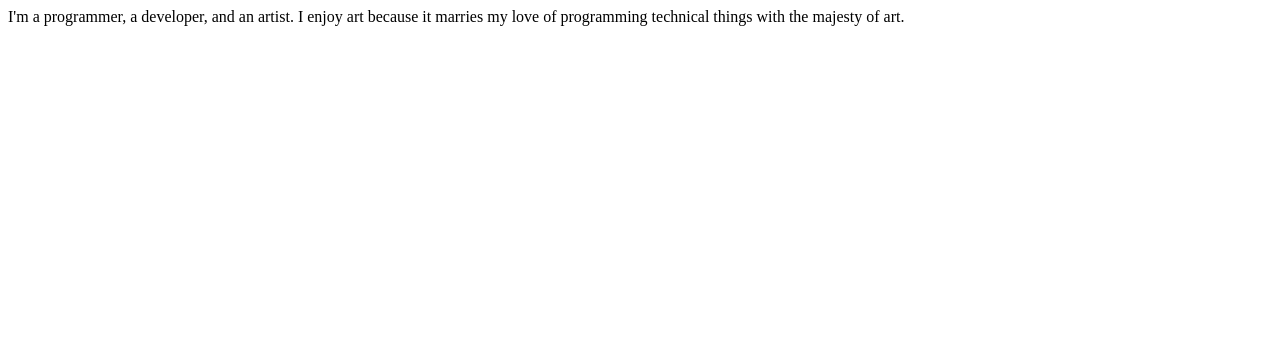
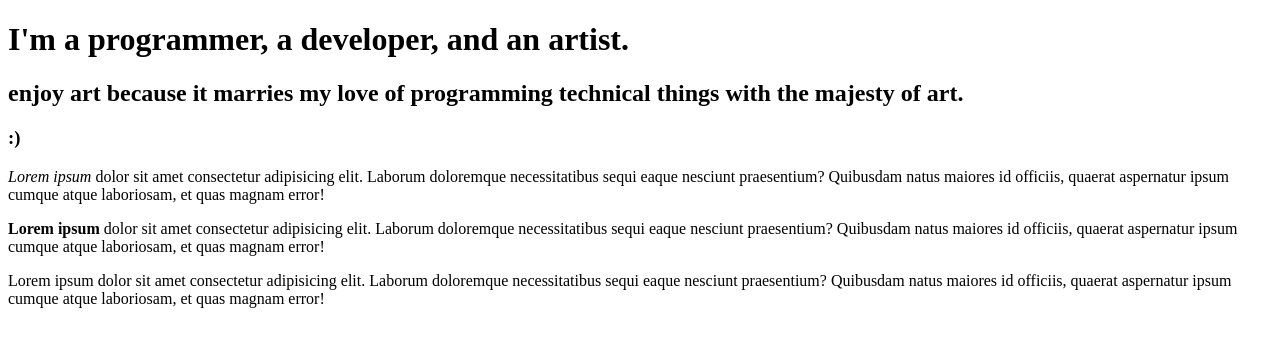
Before and after one commit to vmeduri1/ZTM, a plain HTML site: page Build-Your-First-Website/index.html in a window 1280 px wide. Drawn offline with Linux system fonts and the light colour scheme.

Commit message:
Added List HTML Sitee

```diff
--- a/Build-Your-First-Website/index.html
+++ b/Build-Your-First-Website/index.html
@@ -4,8 +4,28 @@
     <title>Vishaal's First Website</title>
 </head>
 <body>
-    I'm a programmer, a developer, and an artist.
-    I enjoy art because it marries my love of programming
-    technical things with the majesty of art.
+    <h1>I'm a programmer, a developer, and an artist.</h1>
+    <h2> enjoy art because it marries my love of programming
+        technical things with the majesty of art.
+    </h2>
+    <h3>:)</h3>
+
+    <p><em>Lorem ipsum</em> dolor sit amet consectetur adipisicing elit. Laborum doloremque
+        necessitatibus sequi eaque nesciunt praesentium? Quibusdam natus maiores id
+        officiis, quaerat aspernatur ipsum cumque atque laboriosam, et quas magnam
+        error!
+    </p>
+
+    <p><strong>Lorem ipsum</strong> dolor sit amet consectetur adipisicing elit. Laborum doloremque
+        necessitatibus sequi eaque nesciunt praesentium? Quibusdam natus maiores id
+        officiis, quaerat aspernatur ipsum cumque atque laboriosam, et quas magnam
+        error!
+    </p>
+
+    <p>Lorem ipsum dolor sit amet consectetur adipisicing elit. Laborum doloremque
+        necessitatibus sequi eaque nesciunt praesentium? Quibusdam natus maiores id
+        officiis, quaerat aspernatur ipsum cumque atque laboriosam, et quas magnam
+        error!
+    </p>
 </body>
 </html>
```
Also changed, not shown: Build-Your-First-Website/index-lists.html (added, +17 -0 lines).
